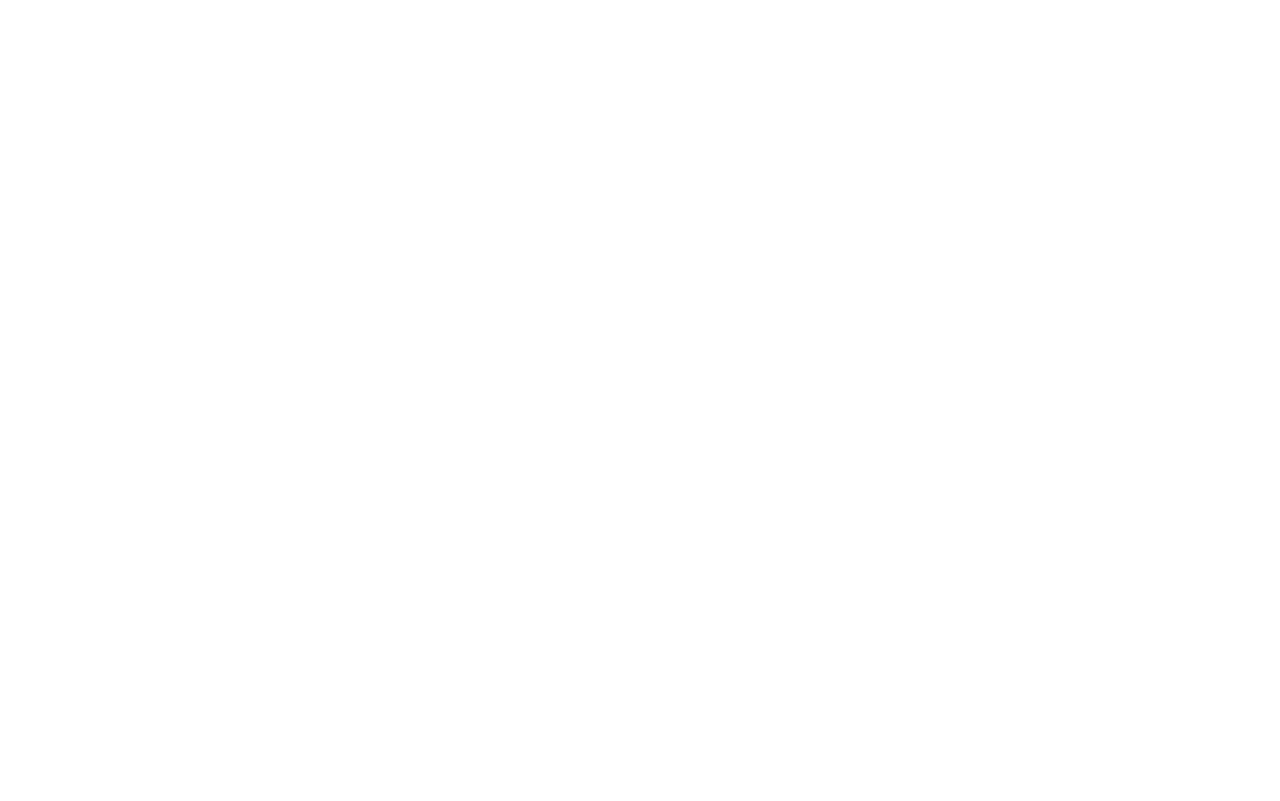
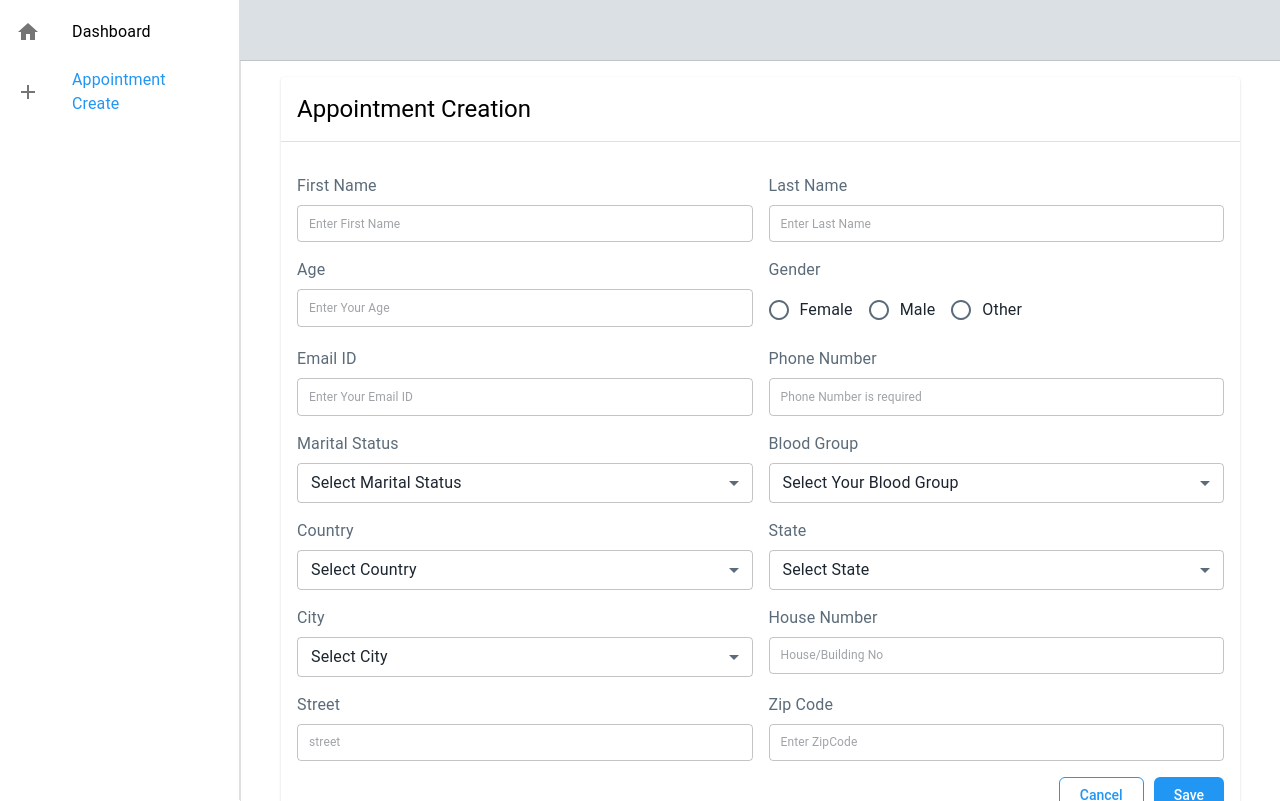
Before and after one commit to Prince-Sondagar/react-google-form, a React (Create React App) app: page /appointmentCreate in a window 1280 px wide. Before the commit this address had no page. Built offline with nearby package versions, Linux system fonts and the light colour scheme; sample sign-in values are in the browser's storage.

Commit message:
store the details in the localStorage and display

```diff
--- a/src/components/ui/button.tsx
+++ b/src/components/ui/button.tsx
@@ -133,6 +133,7 @@ type MuiButtonProps = {
     type?: "button" | "submit" | "reset";
     sx?: object;
     loading?: boolean;
+    startIcon?: JSX.Element
 };
 
 const CommonButton = ({
--- a/src/layouts/DashboardLayout/SideBar/index.tsx
+++ b/src/layouts/DashboardLayout/SideBar/index.tsx
@@ -3,19 +3,21 @@
 import React from 'react';
 import { Box, Drawer, List, ListItem, ListItemButton, ListItemIcon, ListItemText, Typography, useTheme, } from '@mui/material';
 import { Home, Add } from '@mui/icons-material';
-import { useLocation } from 'react-router';
+import { useLocation, useNavigate } from 'react-router';
 
 
 const drawerWidth = 240;
 
 const sidebarItems = [
     { text: 'Dashboard', icon: <Home />, to: "/dashboard" },
-    { text: 'Appointment Create', icon: <Add />, to: "/login" },
+    { text: 'Appointment Create', icon: <Add />, to: "/appointmentCreate" },
 ]
 
 const SideBar = () => {
+    const navigate = useNavigate();
     const { pathname } = useLocation();
     const theme = useTheme();
+
     return (
         <Box component="nav" sx={{ flexShrink: { md: 0 }, zIndex: 1200 }} aria-label="mailbox folders">
             <Drawer
@@ -30,7 +32,11 @@ const SideBar = () => {
                     {sidebarItems.map((item, index) => {
                         const isSelected = item.to === pathname;
                         return (
-                            <ListItemButton key={index} sx={{ color: isSelected ? theme.palette.primary.main : 'black' }}>
+                            <ListItemButton
+                                key={index}
+                                sx={{ color: isSelected ? theme.palette.primary.main : 'black' }}
+                                onClick={() => navigate(item.to)}
+                            >
                                 <ListItemIcon>{item.icon}</ListItemIcon>
                                 <ListItemText
                                     sx={{ mr: 1, color: isSelected ? "primary" : 'secondary' }}
--- a/src/pages/main/dashboard/components/appointCreationForm.tsx
+++ b/src/pages/main/dashboard/components/appointCreationForm.tsx
@@ -1,17 +1,20 @@
-import { Box, Card, CardContent, CardHeader, Divider, FormControlLabel, FormHelperText, Grid, InputLabel, MenuItem, OutlinedInput, Radio, RadioGroup, Select, TextField, Typography } from "@mui/material";
+import { Box, Card, CardContent, CardHeader, Divider, FormControlLabel, Grid, InputLabel, MenuItem, Radio, RadioGroup, Select, Typography } from "@mui/material";
 import Input from "../../../../components/ui/input";
 import { Controller, useForm } from "react-hook-form";
 import { yupResolver } from '@hookform/resolvers/yup'
 import { AppointmentCreationSchema } from "../../../../utils/schema";
 import CommonButton from "../../../../components/ui/button";
+import { useNavigate } from "react-router";
 
 
 const AppointmentCreationForm = () => {
+    const navigate = useNavigate();
 
     const {
         control,
         formState: { errors },
-        handleSubmit
+        handleSubmit,
+        reset
     } = useForm({
         resolver: yupResolver(AppointmentCreationSchema),
         defaultValues: {
@@ -31,10 +34,13 @@ const AppointmentCreationForm = () => {
             zipCode: "",
             // termsAndCondition: false
         }
-    })
+    });
+
 
     const onsubmit = (data: any) => {
-        console.log(" ===>", data)
+        const existingDetsils = JSON.parse(localStorage.getItem('userDetails') || '[]');
+        localStorage.setItem("userDetails", JSON.stringify([...existingDetsils, data]));
+        navigate('/dashboard')
     }
 
     return (
@@ -52,7 +58,7 @@ const AppointmentCreationForm = () => {
                 <form onSubmit={handleSubmit(onsubmit)}>
                     <Box sx={{ my: 2 }}>
                         <Grid container spacing={2}>
-                            <Grid item xl={6} xs={12} md={6} sm={12}>
+                            <Grid item xl={4} xs={12} md={6} sm={12}>
                                 <Box mb={1}>
                                     <InputLabel>First Name</InputLabel>
                                 </Box>
@@ -70,7 +76,7 @@ const AppointmentCreationForm = () => {
                                     )}
                                 />
                             </Grid>
-                            <Grid item xl={6} xs={12} md={6} sm={12}>
+                            <Grid item xl={4} xs={12} md={6} sm={12}>
                                 <Box mb={1}>
                                     <InputLabel>Last Name</InputLabel>
                                 </Box>
@@ -88,7 +94,7 @@ const AppointmentCreationForm = () => {
                                     )}
                                 />
                             </Grid>
-                            <Grid item xl={6} xs={12} md={6} sm={12}>
+                            <Grid item xl={4} xs={12} md={6} sm={12}>
                                 <Box mb={1}>
                                     <InputLabel>Age</InputLabel>
                                 </Box>
@@ -108,7 +114,7 @@ const AppointmentCreationForm = () => {
                                     )}
                                 />
                             </Grid>
-                            <Grid item xl={6} xs={12} md={6} sm={12}>
+                            <Grid item xl={4} xs={12} md={6} sm={12}>
                                 <Box mb={1}>
                                     <InputLabel>Gender</InputLabel>
                                 </Box>
@@ -133,7 +139,7 @@ const AppointmentCreationForm = () => {
                                     </Typography>
                                 )}
                             </Grid>
-                            <Grid item xl={6} xs={12} md={6} sm={12}>
+                            <Grid item xl={4} xs={12} md={6} sm={12}>
                                 <Box mb={1}>
                                     <InputLabel>Email ID</InputLabel>
                                 </Box>
@@ -153,7 +159,7 @@ const AppointmentCreationForm = () => {
                                 />
 
                             </Grid>
-                            <Grid item xl={6} xs={12} md={6} sm={12}>
+                            <Grid item xl={4} xs={12} md={6} sm={12}>
                                 <Box mb={1}>
                                     <InputLabel>Phone Number</InputLabel>
                                 </Box>
@@ -172,7 +178,7 @@ const AppointmentCreationForm = () => {
                                     )}
                                 />
                             </Grid>
-                            <Grid item xl={6} xs={12} md={6} sm={12}>
+                            <Grid item xl={4} xs={12} md={6} sm={12}>
                                 <Box mb={1}>
                                     <InputLabel>Marital Status</InputLabel>
                                 </Box>
@@ -205,7 +211,7 @@ const AppointmentCreationForm = () => {
                                     </Typography>
                                 )}
                             </Grid>
-                            <Grid item xl={6} xs={12} md={6} sm={12}>
+                            <Grid item xl={4} xs={12} md={6} sm={12}>
                                 <Box mb={1}>
                                     <InputLabel>Blood Group</InputLabel>
                                 </Box>
@@ -244,7 +250,7 @@ const AppointmentCreationForm = () => {
                                     </Typography>
                                 )}
                             </Grid>
-                            <Grid item xl={6} xs={12} md={6} sm={12}>
+                            <Grid item xl={4} xs={12} md={6} sm={12}>
                                 <Box mb={1}>
                                     <InputLabel>Country</InputLabel>
                                 </Box>
@@ -277,7 +283,7 @@ const AppointmentCreationForm = () => {
                                     </Typography>
                                 )}
                             </Grid>
-                            <Grid item xl={6} xs={12} md={6} sm={12}>
+                            <Grid item xl={4} xs={12} md={6} sm={12}>
                                 <Box mb={1}>
                                     <InputLabel>State</InputLabel>
                                 </Box>
@@ -310,7 +316,7 @@ const AppointmentCreationForm = () => {
                                     </Typography>
                                 )}
                             </Grid>
-                            <Grid item xl={6} xs={12} md={6} sm={12}>
+                            <Grid item xl={4} xs={12} md={6} sm={12}>
                                 <Box mb={1}>
                                     <InputLabel>City</InputLabel>
                                 </Box>
@@ -343,7 +349,7 @@ const AppointmentCreationForm = () => {
                                     </Typography>
                                 )}
                             </Grid>
-                            <Grid item xl={6} xs={12} md={6} sm={12}>
+                            <Grid item xl={4} xs={12} md={6} sm={12}>
                                 <Box mb={1}>
                                     <InputLabel>House Number</InputLabel>
                                 </Box>
@@ -361,7 +367,7 @@ const AppointmentCreationForm = () => {
                                     )}
                                 />
                             </Grid>
-                            <Grid item xl={6} xs={12} md={6} sm={12}>
+                            <Grid item xl={4} xs={12} md={6} sm={12}>
                                 <Box mb={1}>
                                     <InputLabel>Street</InputLabel>
                                 </Box>
@@ -379,7 +385,7 @@ const AppointmentCreationForm = () => {
                                     )}
                                 />
                             </Grid>
-                            <Grid item xl={6} xs={12} md={6} sm={12}>
+                            <Grid item xl={4} xs={12} md={6} sm={12}>
                                 <Box mb={1}>
                                     <InputLabel>Zip Code</InputLabel>
                                 </Box>
@@ -403,6 +409,7 @@ const AppointmentCreationForm = () => {
                         <CommonButton
                             variant="outline"
                             type="button"
+                            onClick={() => reset()}
                         >
                             Cancel
                         </CommonButton>
--- a/src/pages/main/dashboard/index.tsx
+++ b/src/pages/main/dashboard/index.tsx
@@ -1,11 +1,99 @@
-import AppointmentCreationForm from "./components/appointCreationForm";
+import { useEffect, useState } from "react";
+import CommonButton from "../../../components/ui/button";
+import { useNavigate } from "react-router";
+import { Box, Button, Card, CardActions, CardContent, Divider, Grid, InputBase, Paper, Typography } from "@mui/material";
+import { Edit, Delete, Search } from '@mui/icons-material'
 
 
 const Dashboard = () => {
+    const navigate = useNavigate();
+    const [userDetails, setUserDetails] = useState([]);
+    const [filteredUsers, setFilteredUser] = useState([]);
+    const [searchQuery, setSearchQuery] = useState("");
+
+    useEffect(() => {
+        const data = JSON.parse(localStorage.getItem("userDetails") || '[]');
+        setUserDetails(data);
+        setFilteredUser(data);
+    }, []);
+
+    useEffect(() => {
+        if (searchQuery.trim()) {
+            const filteredResult = userDetails.filter((userdetail: any) => userdetail?.firstName.toLowerCase().includes(searchQuery.toLowerCase()));
+            console.log("filteredResult ===>", filteredResult);
+            setFilteredUser(filteredResult);
+        } else {
+            setFilteredUser(userDetails)
+        }
+    }, [searchQuery]);
 
     return (
         <>
-            <AppointmentCreationForm />
+            <Box sx={{ mb: 3 }}>
+                <Paper
+                    component="form"
+                    sx={{ p: '3px 5px', display: 'flex', alignItems: 'center' }}
+                >
+                    <Search />
+                    <Divider sx={{ height: 28, m: 0.5 }} orientation="vertical" />
+                    <InputBase
+                        sx={{ ml: 1, flex: 1 }}
+                        placeholder="Search..."
+                        inputProps={{ 'aria-label': 'search' }}
+                        value={searchQuery}
+                        onChange={({ target: { value } }) => setSearchQuery(value)}
+                    />
+                </Paper>
+            </Box>
+
+            {!userDetails.length && (
+                <>
+                    <Typography>No Data Available</Typography>
+                    <CommonButton
+                        variant="outline"
+                        onClick={() => navigate('/appointmentCreate')}
+                    >
+                        Create  Appointment
+                    </CommonButton>
+                </>
+            )}
+
+            {(searchQuery && !filteredUsers.length) && (
+                <Typography>No Search Result Found</Typography>
+            )}
+
+            {filteredUsers?.length > 0 && (
+                <>
+                    <Box>
+                        <Grid container spacing={2}>
+                            {filteredUsers?.map((user: any) => (
+                                <Grid item xl={4} xs={6} md={6} sm={6}>
+                                    <Card>
+                                        <CardContent>
+                                            <Typography variant="subtitle2" fontWeight="bold">Name:</Typography>
+                                            <Typography>{user?.firstName} {user?.lastName}</Typography>
+
+                                            <Typography variant="subtitle2" fontWeight="bold">Email:</Typography>
+                                            <Typography>{user?.email}</Typography>
+
+                                            <Typography variant="subtitle2" fontWeight="bold">Gender:</Typography>
+                                            <Typography>{user?.gender}</Typography>
+
+                                            <Typography variant="subtitle2" fontWeight="bold">Marital Status:</Typography>
+                                            <Typography>{user?.maritalStatus}</Typography>
+                                        </CardContent>
+
+                                        <CardActions>
+                                            <CommonButton startIcon={<Edit />} variant="primary">Edit</CommonButton>
+                                            <CommonButton startIcon={<Delete />} variant="primary">Delete</CommonButton>
+                                        </CardActions>
+                                    </Card>
+                                </Grid>
+                            ))}
+                        </Grid>
+                    </Box>
+                </>
+            )}
         </>
     );
 };
--- a/src/routes/index.tsx
+++ b/src/routes/index.tsx
@@ -10,6 +10,7 @@ import ProfileSetting from "../pages/main/settings/profile";
 import ArtistSetting from "../pages/main/settings/artist";
 import SettingLayout from "../layouts/SettingLayout";
 import AuthGuard from "../utils/route-guard/AuthGuard";
+import AppointmentCreationForm from "../pages/main/dashboard/components/appointCreationForm";
 
 const AuthRoutes: IRouteArray[] = [
     {
@@ -57,6 +58,10 @@ const AppRoutes: IRouteArray[] = [
             {
                 path: '/dashboard',
                 component: <Dashboard />,
+            },
+            {
+                path: '/appointmentCreate',
+                component: <AppointmentCreationForm />,
             }
         ]
     },
```
